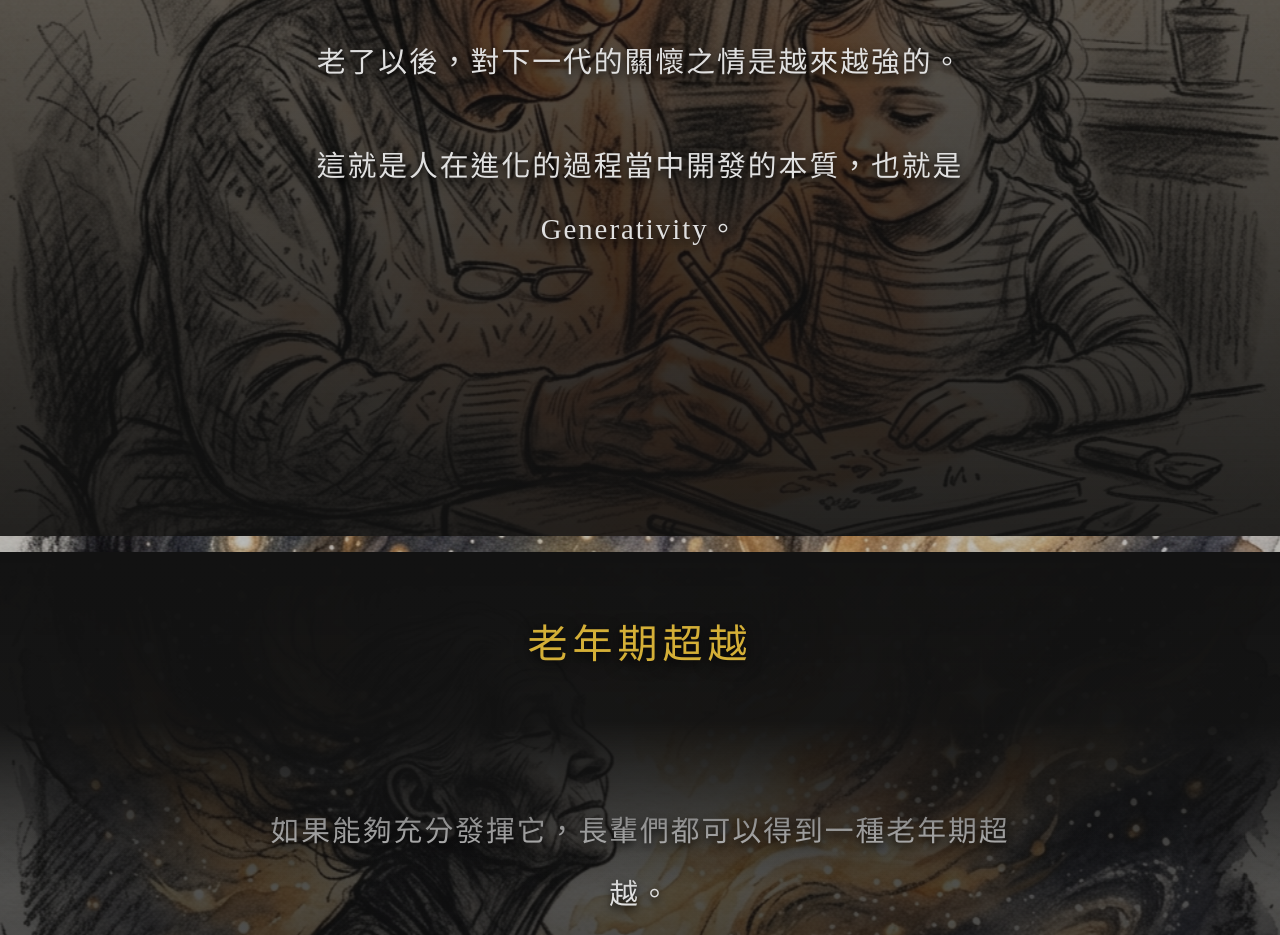
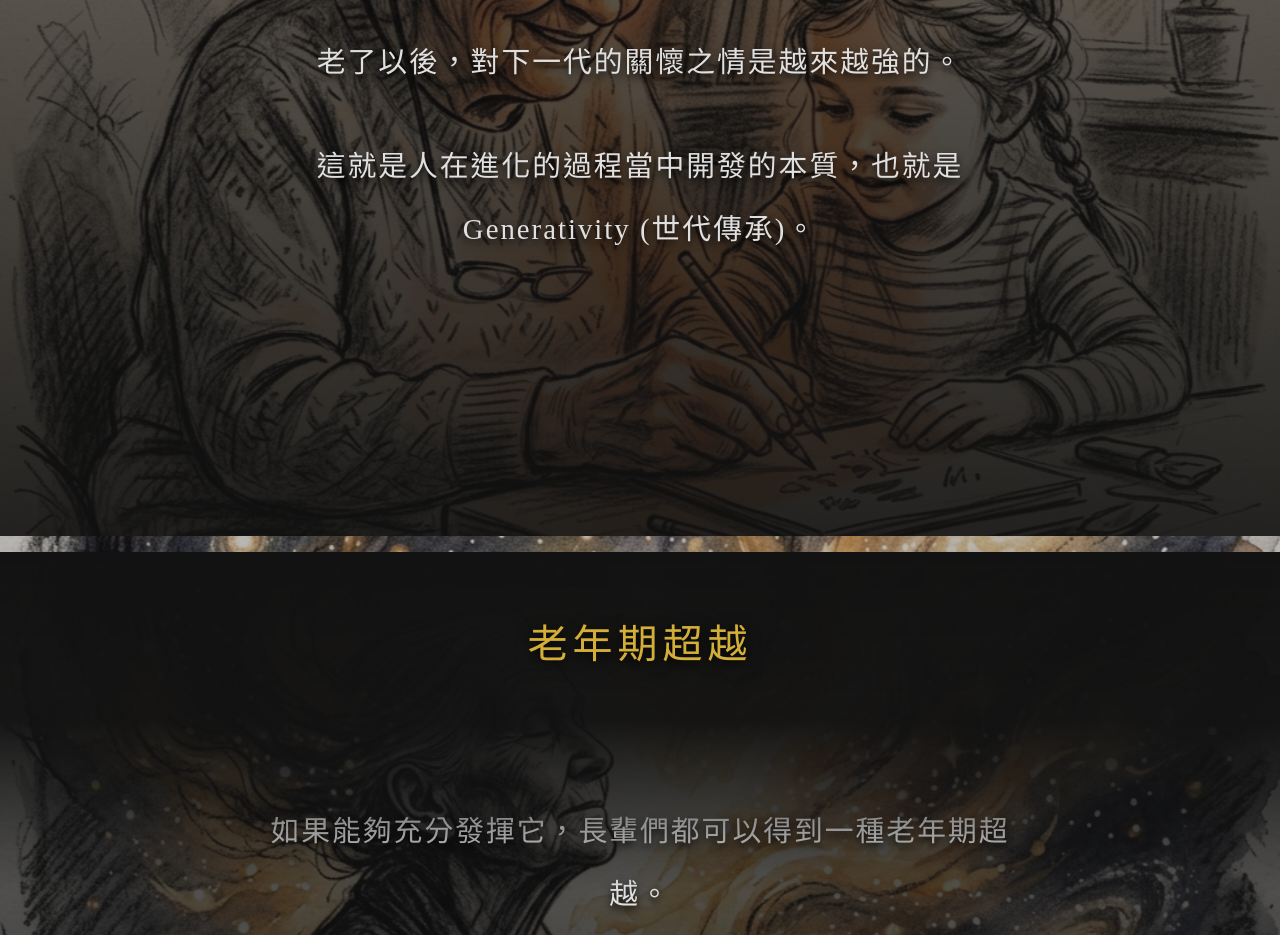
Before and after one commit to m0904103/ibasho, a website built with Vite: page index.html in a window 1280 px wide. Shown: the part 5848-6783 px from the top of the page. Built offline with nearby package versions, Linux system fonts and the light colour scheme.

Commit message:
Add Chinese translation for Generativity

```diff
--- a/index.html
+++ b/index.html
@@ -93,7 +93,7 @@
     <div class="bg-image" style="background-image: url('/images/5.png')"></div>
     <div class="content text-content">
       <p>老了以後，對下一代的關懷之情是越來越強的。</p>
-      <p>這就是人在進化的過程當中開發的本質，也就是 Generativity。</p>
+      <p>這就是人在進化的過程當中開發的本質，也就是 Generativity (世代傳承)。</p>
     </div>
   </section>
 
```
